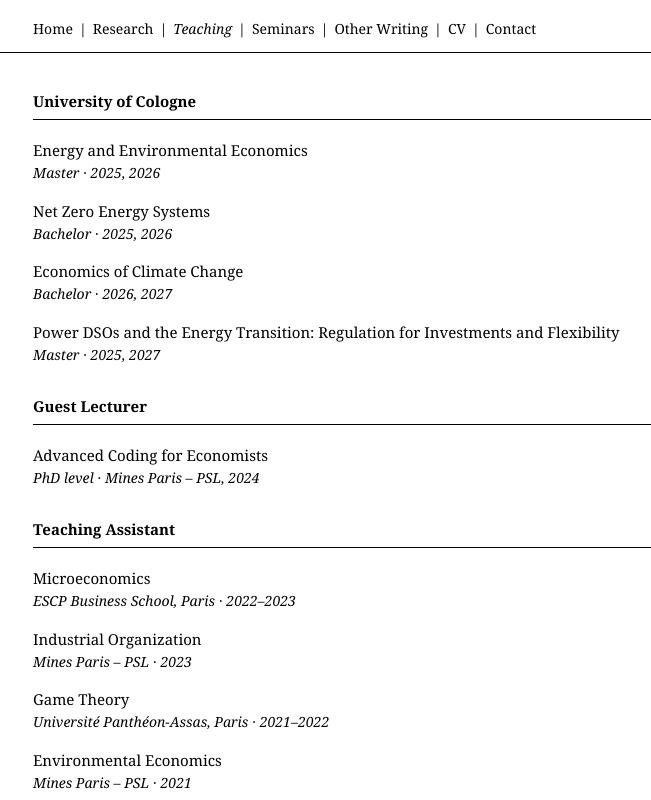
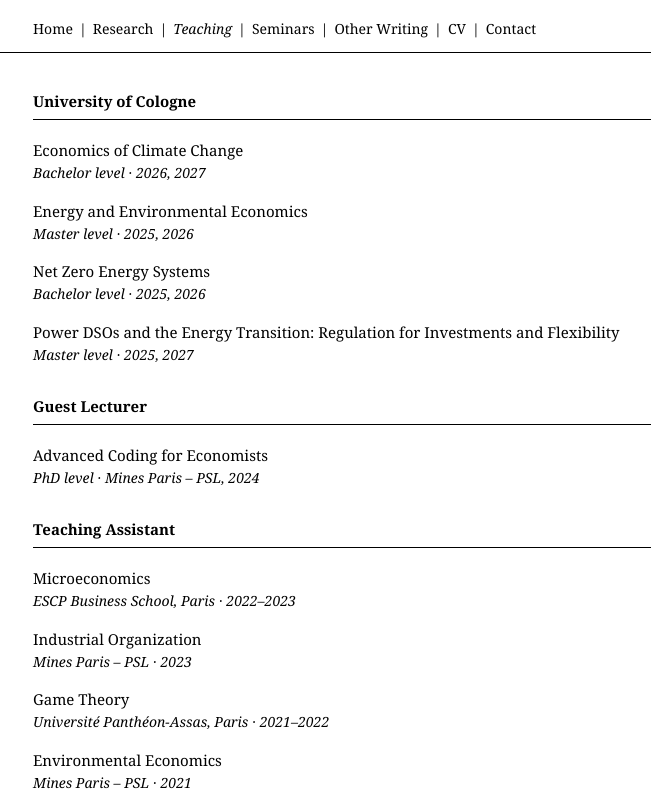
Before and after one commit to felix-michelet/felix-michelet.github.io, a plain HTML site: page teaching.html in a window 1280 px wide. Shown: the top 800 px of the page, without its empty margins (231-882 px from the left). Drawn offline with Linux system fonts and the light colour scheme.

Commit message:
Reorder courses and add 'level' label
Co-Authored-By: Claude Sonnet 4.6 <noreply@anthropic.com>

```diff
--- a/teaching.html
+++ b/teaching.html
@@ -35,23 +35,23 @@
     <hr class="section-rule">
 
     <div class="course">
+      <p>Economics of Climate Change</p>
+      <p class="course-meta">Bachelor level · 2026, 2027</p>
+    </div>
+
+    <div class="course">
       <p>Energy and Environmental Economics</p>
-      <p class="course-meta">Master · 2025, 2026</p>
+      <p class="course-meta">Master level · 2025, 2026</p>
     </div>
 
     <div class="course">
       <p>Net Zero Energy Systems</p>
-      <p class="course-meta">Bachelor · 2025, 2026</p>
-    </div>
-
-    <div class="course">
-      <p>Economics of Climate Change</p>
-      <p class="course-meta">Bachelor · 2026, 2027</p>
+      <p class="course-meta">Bachelor level · 2025, 2026</p>
     </div>
 
     <div class="course">
       <p>Power DSOs and the Energy Transition: Regulation for Investments and Flexibility</p>
-      <p class="course-meta">Master · 2025, 2027</p>
+      <p class="course-meta">Master level · 2025, 2027</p>
     </div>
 
     <h2 class="section-title">Guest Lecturer</h2>
```
